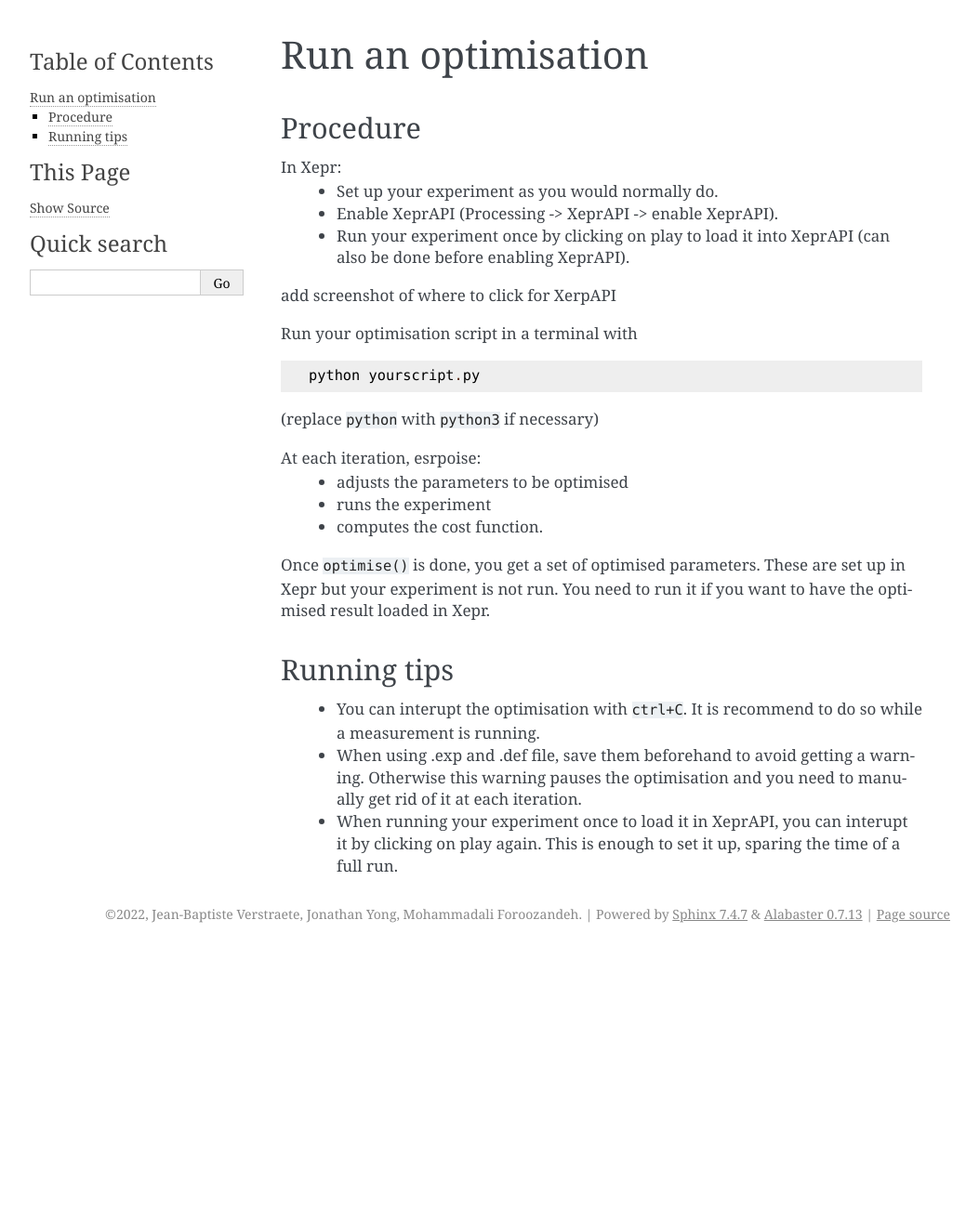
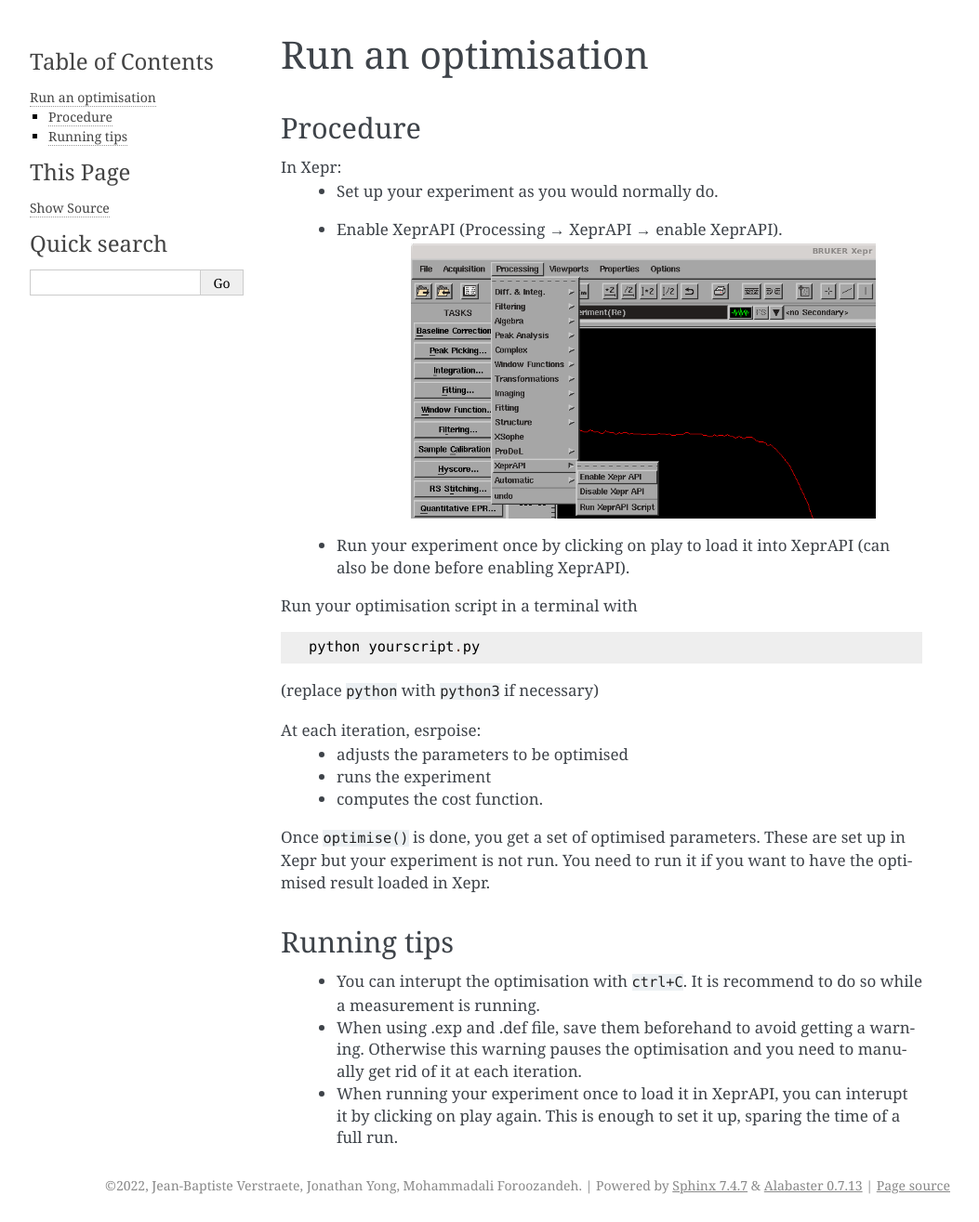
Before and after one commit to foroozandehgroup/esrpoise, a Sphinx documentation site: the page built from docs/run.rst, in a window 1280 px wide. Shown: the whole page at 93% size, without its empty margins (118-1171 px from the left). Built offline with Sphinx 7.4.7, drawn with Linux system fonts in a browser that asks for light colours; before the commit the page ends 1023 px from its top, so only the background shows below that.

Commit message:
enable XeprAPI screenshot in docs

```diff
--- a/docs/run.rst
+++ b/docs/run.rst
@@ -6,10 +6,11 @@ Procedure
 
 In Xepr:
  - Set up your experiment as you would normally do.
- - Enable XeprAPI (Processing -> XeprAPI -> enable XeprAPI).
+ - Enable XeprAPI (Processing → XeprAPI → enable XeprAPI).
+     .. image:: enable_XeprAPI_screenshot.png
+      :align: center
+      :width: 500
  - Run your experiment once by clicking on play to load it into XeprAPI (can also be done before enabling XeprAPI).
-
-add screenshot of where to click for XerpAPI
 
 Run your optimisation script in a terminal with ::
 
```
Also changed, not shown: docs/enable_XeprAPI_screenshot.png (added).
